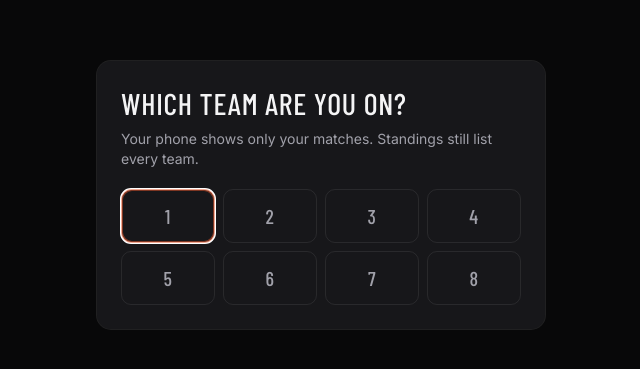
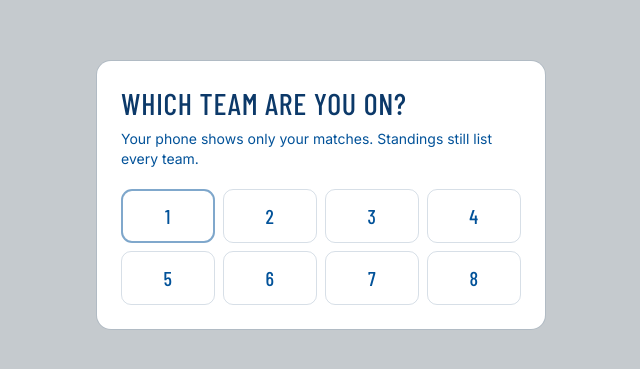
Before and after one commit to LakshmanChelliah/SportLeagueTracking, a Next.js app: page / in a window 1280 px wide. Shown: the part 205-574 px from the top of the page, without its empty margins (319-959 px from the left). Built offline with nearby package versions, Linux system fonts and the light colour scheme; no server answers.

Commit message:
Preview the navy, steel, and light gray palette.
This is a look only. The published site on main is unchanged.

```diff
--- a/app/globals.css
+++ b/app/globals.css
@@ -11,11 +11,11 @@
   --font-mono: var(--font-geist-mono);
   --font-heading: var(--font-sans);
   --font-display: var(--font-barlow), "Arial Narrow", sans-serif;
-  --color-brand: #e8572a;
-  --color-pos: #a3c4b1;
-  --color-neg: #d7a8a3;
-  --color-panel: #111113;
-  --color-dim: #71717a;
+  --color-brand: #025299;
+  --color-pos: #025299;
+  --color-neg: #0c3969;
+  --color-panel: #ffffff;
+  --color-dim: #025299;
   --color-sidebar-ring: var(--sidebar-ring);
   --color-sidebar-border: var(--sidebar-border);
   --color-sidebar-accent-foreground: var(--sidebar-accent-foreground);
@@ -90,24 +90,24 @@
 }
 
 .dark {
-  --background: #09090b;
-  --foreground: #f4f4f5;
-  --card: #111113;
-  --card-foreground: #f4f4f5;
-  --popover: #17171a;
-  --popover-foreground: #f4f4f5;
-  --primary: #e8572a;
-  --primary-foreground: #1c0c06;
-  --secondary: #17171a;
-  --secondary-foreground: #f4f4f5;
-  --muted: #17171a;
-  --muted-foreground: #a1a1aa;
-  --accent: #241714;
-  --accent-foreground: #f4f4f5;
+  --background: #dce1e6;
+  --foreground: #0c3969;
+  --card: #ffffff;
+  --card-foreground: #0c3969;
+  --popover: #ffffff;
+  --popover-foreground: #0c3969;
+  --primary: #025299;
+  --primary-foreground: #ffffff;
+  --secondary: #7fa4c5;
+  --secondary-foreground: #0c3969;
+  --muted: #ffffff;
+  --muted-foreground: #025299;
+  --accent: #7fa4c5;
+  --accent-foreground: #0c3969;
   --destructive: oklch(0.704 0.191 22.216);
-  --border: rgba(255, 255, 255, 0.08);
-  --input: rgba(255, 255, 255, 0.14);
-  --ring: #e8572a;
+  --border: rgba(12, 57, 105, 0.16);
+  --input: rgba(12, 57, 105, 0.22);
+  --ring: #025299;
   --chart-1: oklch(0.87 0 0);
   --chart-2: oklch(0.556 0 0);
   --chart-3: oklch(0.439 0 0);
--- a/components/admin-view.tsx
+++ b/components/admin-view.tsx
@@ -161,7 +161,7 @@ export function AdminView({ league }: { league: LeagueData }) {
                 key={item.id}
                 type="button"
                 onClick={() => loadMatch(item)}
-                className={`flex w-full items-center justify-between gap-2 border-t border-border px-4 py-3 text-left ${item.id === match?.id ? "bg-[#e8572a]/15 shadow-[inset_3px_0_0_#e8572a]" : ""}`}
+                className={`flex w-full items-center justify-between gap-2 border-t border-border px-4 py-3 text-left ${item.id === match?.id ? "bg-[#025299]/15 shadow-[inset_3px_0_0_#025299]" : ""}`}
               >
                 <span>
                   <span className="block text-[11px] tracking-[0.08em] text-dim uppercase">{formatTime(item.time)} · Court {item.court}</span>
--- a/components/calendar-button.tsx
+++ b/components/calendar-button.tsx
@@ -27,7 +27,7 @@ export function CalendarButton({
     <button
       type="button"
       onClick={download}
-      className="rounded-lg bg-brand px-3.5 py-2.5 text-[13px] font-semibold text-[#1c0c06] transition-transform active:scale-95 max-md:border max-md:border-white/15 max-md:bg-transparent max-md:text-foreground"
+      className="rounded-lg bg-[#025299] px-3.5 py-2.5 text-[13px] font-semibold text-white transition-transform active:scale-95 max-md:border max-md:border-[#0C3969]/25 max-md:bg-transparent max-md:text-[#0C3969]"
     >
       {label}
     </button>
--- a/components/match-card.tsx
+++ b/components/match-card.tsx
@@ -10,7 +10,7 @@ export function MatchCard({ match, you }: { match: Match; you?: number | null })
       className={cn(
         "grid grid-cols-[118px_1fr_auto_1fr] items-center gap-2 border-t border-border px-4 py-2.5",
         "max-md:flex max-md:flex-col max-md:items-start max-md:gap-1.5 max-md:px-[18px] max-md:py-4",
-        yours && "bg-[#e8572a]/15 shadow-[inset_3px_0_0_#e8572a]",
+        yours && "bg-[#025299]/15 shadow-[inset_3px_0_0_#025299]",
       )}
     >
       <span className={cn("text-xs tracking-wider text-dim uppercase", yours && "text-brand")}>
--- a/components/score-line.tsx
+++ b/components/score-line.tsx
@@ -22,7 +22,7 @@ export function ScoreLine({
   ]
 
   return (
-    <article className={cn("border-t border-border py-3 first:border-t-0", yours && "bg-[#e8572a]/15 shadow-[inset_3px_0_0_#e8572a] max-md:bg-transparent max-md:shadow-none")}>
+    <article className={cn("border-t border-border py-3 first:border-t-0", yours && "bg-[#025299]/15 shadow-[inset_3px_0_0_#025299] max-md:bg-transparent max-md:shadow-none")}>
       {meta ? (
         <div className="flex items-center gap-2.5 px-4 pb-1.5 text-[11px] tracking-[0.1em] text-dim uppercase">
           <span>{meta}{yours ? " · You" : ""}{result.forfeit ? " · Forfeit" : ""}</span>
--- a/components/site-footer.tsx
+++ b/components/site-footer.tsx
@@ -2,11 +2,11 @@ import Link from "next/link"
 
 export function SiteFooter() {
   return (
-    <footer className="mt-auto border-t border-border max-md:hidden">
-      <div className="mx-auto flex h-[52px] w-[min(1120px,calc(100%-48px))] items-center justify-between text-xs text-dim">
+    <footer className="mt-auto border-t border-white/10 bg-[#0C3969] text-[#DCE1E6] max-md:hidden">
+      <div className="mx-auto flex h-[52px] w-[min(1120px,calc(100%-48px))] items-center justify-between text-xs">
         <span>GD RA Volleyball League</span>
         <span className="flex gap-4">
-          <Link href="/admin" className="hover:text-foreground">Coordinator</Link>
+          <Link href="/admin" className="hover:text-white">Coordinator</Link>
         </span>
       </div>
     </footer>
--- a/components/standings-table.tsx
+++ b/components/standings-table.tsx
@@ -24,8 +24,8 @@ export function StandingsTable({ rows, you }: { rows: Standing[]; you?: number |
           {rows.map((row) => {
             const mine = you === row.team
             return (
-              <tr key={row.team} className={mine ? "bg-[#e8572a]/15" : undefined}>
-                <td className={cn("border-b border-border px-2.5 py-2.5 text-left font-display text-[22px] text-dim max-md:py-3.5 max-md:text-lg", mine && "shadow-[inset_3px_0_0_#e8572a]")}>
+              <tr key={row.team} className={mine ? "bg-[#025299]/15" : undefined}>
+                <td className={cn("border-b border-border px-2.5 py-2.5 text-left font-display text-[22px] text-dim max-md:py-3.5 max-md:text-lg", mine && "shadow-[inset_3px_0_0_#025299]")}>
                   {row.rank}
                 </td>
                 <td className="border-b border-border px-2.5 py-2.5 text-left text-[15px] font-medium">{teamName(row.team)}</td>
@@ -61,7 +61,7 @@ export function StandingsList({ rows, you }: { rows: Standing[]; you?: number |
           key={row.team}
           className={cn(
             "grid grid-cols-[28px_1fr_auto_auto] items-center gap-2 border-t border-border px-4 py-1.5 first:border-t-0",
-            you === row.team && "bg-[#e8572a]/15 shadow-[inset_3px_0_0_#e8572a]",
+            you === row.team && "bg-[#025299]/15 shadow-[inset_3px_0_0_#025299]",
           )}
         >
           <span className="font-display text-lg text-dim">{row.rank}</span>
--- a/components/team-picker.tsx
+++ b/components/team-picker.tsx
@@ -39,12 +39,12 @@ export function TeamButton() {
 
   return (
     <Dialog open={open} onOpenChange={setOpen}>
-      <DialogTrigger className="inline-flex items-center gap-2 rounded-full border border-white/15 bg-transparent py-1.5 pr-2.5 pl-2 text-[13px] font-medium">
-        <span className="grid size-[22px] place-items-center rounded-full bg-brand font-display text-[15px] font-bold text-[#1a0c06]">
+      <DialogTrigger className="inline-flex items-center gap-2 rounded-full border border-white/30 bg-transparent py-1.5 pr-2.5 pl-2 text-[13px] font-medium text-white">
+        <span className="grid size-[22px] place-items-center rounded-full bg-[#025299] font-display text-[15px] font-bold text-white">
           {team ?? "?"}
         </span>
         {team ? teamName(team) : "My team"}
-        <ChevronDown className="size-3.5 text-dim" />
+        <ChevronDown className="size-3.5 text-[#DCE1E6]" />
       </DialogTrigger>
       <DialogContent className="sm:max-w-sm">
         <DialogHeader>
--- a/components/team-view.tsx
+++ b/components/team-view.tsx
@@ -39,7 +39,7 @@ export function TeamView({ league, team }: { league: LeagueData; team: TeamId })
             <h2 className="text-sm font-semibold">Next match</h2>
             <span className="text-xs text-dim">Court {next.court}</span>
           </div>
-          <div className="grid grid-cols-[118px_1fr_auto_1fr] items-center gap-2 bg-[#e8572a]/15 px-4 py-3 shadow-[inset_3px_0_0_#e8572a]">
+          <div className="grid grid-cols-[118px_1fr_auto_1fr] items-center gap-2 bg-[#025299]/15 px-4 py-3 shadow-[inset_3px_0_0_#025299]">
             <span className="text-xs tracking-wider text-brand uppercase">Court {next.court}</span>
             <span className="font-display text-[26px] uppercase">{teamName(team)}</span>
             <span className="text-[11px] tracking-[0.14em] text-dim uppercase">vs</span>
@@ -71,7 +71,7 @@ export function TeamView({ league, team }: { league: LeagueData; team: TeamId })
               <div
                 className={cn(
                   "hidden grid-cols-[92px_88px_80px_1fr_auto] items-center gap-3 border-t border-border py-3 md:grid",
-                  upcoming && next?.id === match.id && "bg-[#e8572a]/15 px-3 shadow-[inset_3px_0_0_#e8572a]",
+                  upcoming && next?.id === match.id && "bg-[#025299]/15 px-3 shadow-[inset_3px_0_0_#025299]",
                   upcoming && next?.id !== match.id && "text-muted-foreground",
                 )}
               >
--- a/components/week-strip.tsx
+++ b/components/week-strip.tsx
@@ -27,7 +27,7 @@ export function WeekStrip({
             className={cn(
               "min-w-[76px] shrink-0 rounded-[10px] border border-border px-2 py-2.5 text-center",
               "md:min-w-0 md:rounded-none md:border-0 md:border-r md:border-border md:px-1.5 md:py-3 md:last:border-r-0",
-              active && "border-brand bg-[#141416] md:shadow-[inset_0_-2px_0_#e8572a]",
+              active && "border-brand bg-white md:shadow-[inset_0_-2px_0_#025299]",
             )}
           >
             <span className={cn("block font-display text-lg tracking-wide uppercase md:text-xl", !played && date !== nextDate && date !== selected && "text-muted-foreground")}>
```
Also changed, not shown: components/site-header.tsx (+6 -6 lines), components/tab-bar.tsx (+5 -5 lines).
